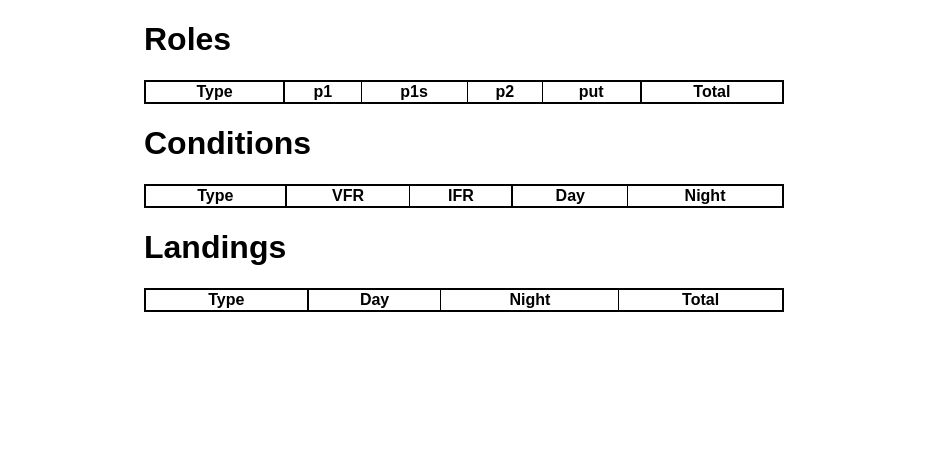
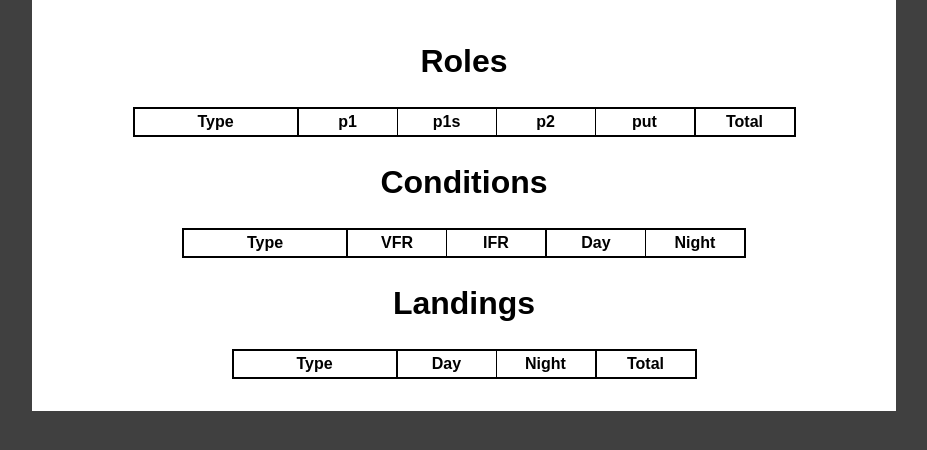
Before and after one commit to JonHurst/efjtk, a plain HTML site: page efj_convert/summary-template.html in a window 1280 px wide. Shown: the whole page, without its empty margins (176-1103 px from the left). Drawn offline with Linux system fonts and the light colour scheme.

Commit message:
css tweaks for summary

```diff
--- a/efj_convert/summary-template.html
+++ b/efj_convert/summary-template.html
@@ -8,16 +8,22 @@
           --thin-border: 0.0625rem solid black;
           --thick-border: 0.125rem solid black;
           --stripe: #E0FFE0;
-          background-color: white;
+          background-color: #404040;
           color: black;
           font-family: arial, sans-serif;
       }
       body {
-          max-width:40rem;
-          margin: auto;
+          max-width:50rem;
+          margin: 0 auto;
+          background-color: white;
+          padding: 1rem 2rem 2rem;
+          line-height: 1.5
+      }
+      h1 {
+          text-align: center;
       }
       table {
-          width: 100%;
+          margin: auto;
           border: var(--thick-border);
           border-collapse: collapse;
       }
@@ -27,10 +33,13 @@
       td, th {
           text-align: center;
           border: var(--thin-border);
+          width: 6rem;
       }
       td:first-child, th:first-child {
           border-right: var(--thick-border);
+          width: 10rem;
       }
+      .landings td:last-child, .landings th:last-child,
       .roles td:last-child, .roles th:last-child {
           border-left: var(--thick-border);
       }
```
